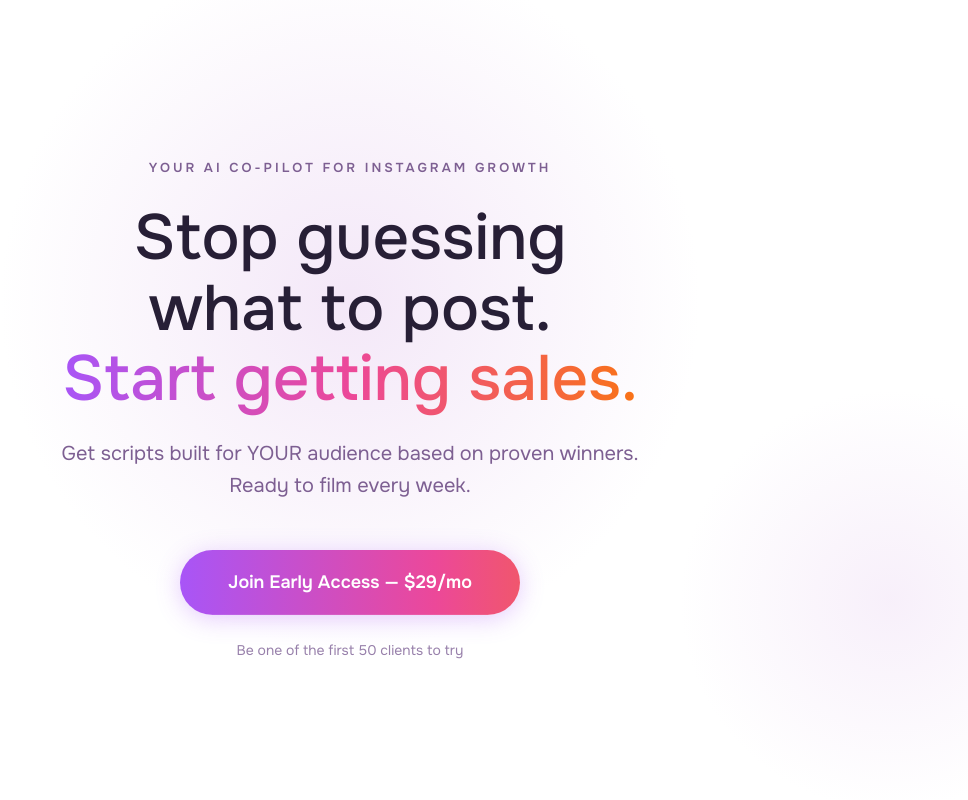
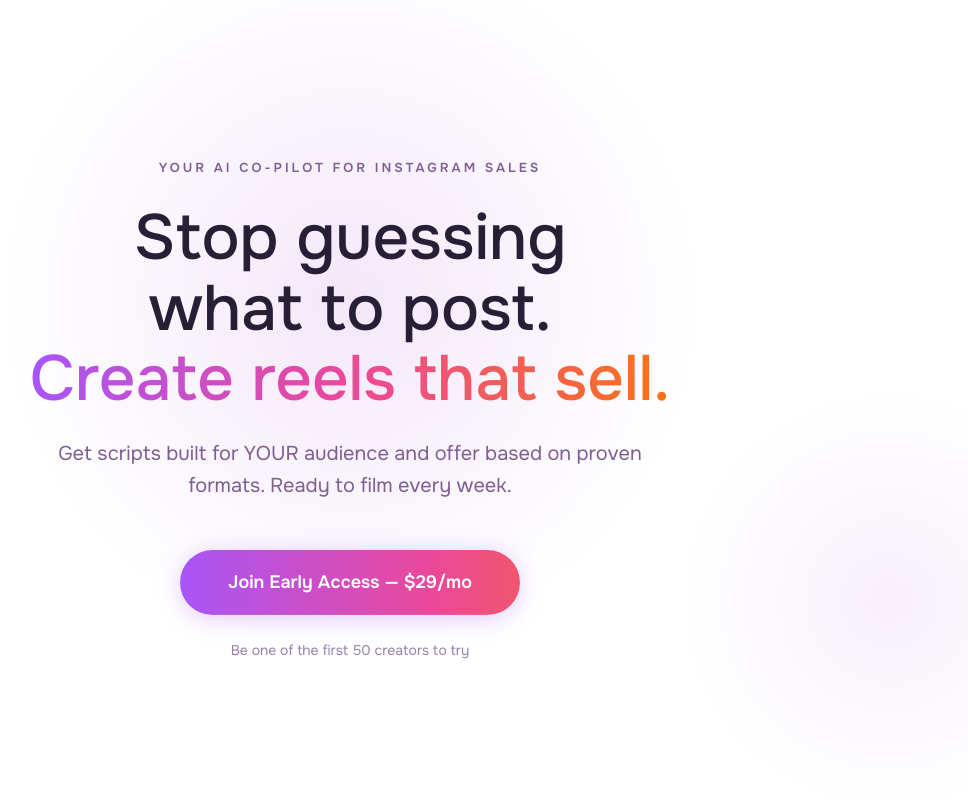
Before and after one commit to arseniypom/ai4creators-landingv3, a Next.js app: page / in a window 1280 px wide. Shown: the top 800 px of the page, without its empty margins (290-1258 px from the left). Built offline with nearby package versions, Linux system fonts and the light colour scheme.

Commit message:
Enhanced FAQ section with collapsible items and added a pricing note for clarity

```diff
--- a/app/globals.css
+++ b/app/globals.css
@@ -581,6 +581,18 @@ h1 {
     backdrop-filter: blur(8px);
 }
 
+.pricing-note {
+    text-align: center;
+    font-size: 14px;
+    color: var(--text-muted);
+    line-height: 1.6;
+    margin-bottom: 24px;
+}
+
+.pricing-note strong {
+    color: var(--text);
+}
+
 .price {
     font-size: 72px;
     font-weight: 700;
@@ -721,7 +733,7 @@ h1 {
 .guarantee {
     font-size: 14px;
     color: var(--text-light);
-    margin-top: 24px;
+    margin-top: 10px;
 }
 
 .transparency-note {
@@ -740,26 +752,7 @@ h1 {
    ================================ */
 .faq {
     padding: 100px 0 120px;
-    background: var(--bg);
-    position: relative;
-    overflow: hidden;
-}
-
-.faq::before {
-    content: '';
-    position: absolute;
-    top: -300px;
-    right: -200px;
-    width: 600px;
-    height: 600px;
-    background: radial-gradient(50% 50% at 50% 50%, #ecd8f3 0%, transparent 70%);
-    opacity: 0.35;
-    pointer-events: none;
-}
-
-.faq .container {
-    position: relative;
-    z-index: 1;
+    background: #ffffff;
 }
 
 .faq .section-title {
@@ -772,7 +765,7 @@ h1 {
 }
 
 .faq-item {
-    padding: 32px 0;
+    padding: 0;
     border-bottom: 1px solid var(--card-border);
 }
 
@@ -780,17 +773,59 @@ h1 {
     border-top: 1px solid var(--card-border);
 }
 
-.faq-item h3 {
+.faq-item summary {
     font-size: 18px;
     font-weight: 600;
-    margin-bottom: 12px;
     color: var(--text);
+    padding: 24px 0;
+    cursor: pointer;
+    list-style: none;
+    display: flex;
+    justify-content: space-between;
+    align-items: center;
+    gap: 16px;
+    transition: color 0.2s ease;
+}
+
+.faq-item summary::-webkit-details-marker {
+    display: none;
+}
+
+.faq-item summary::after {
+    content: '+';
+    font-size: 24px;
+    font-weight: 400;
+    color: var(--accent);
+    flex-shrink: 0;
+    transition: transform 0.3s ease;
+}
+
+.faq-item[open] summary::after {
+    transform: rotate(45deg);
+}
+
+.faq-item summary:hover {
+    color: var(--accent);
 }
 
 .faq-item p {
     color: var(--text-muted);
     font-size: 16px;
     line-height: 1.7;
+    padding-bottom: 24px;
+    margin: 0;
+    animation: faqFadeIn 0.3s ease-out;
+}
+
+@keyframes faqFadeIn {
+    from {
+        opacity: 0;
+        transform: translateY(-8px);
+    }
+    to {
+        opacity: 1;
+        transform: translateY(0);
+    }
 }
 
 /* ================================
--- a/app/page.tsx
+++ b/app/page.tsx
@@ -4,11 +4,11 @@ export default function Home() {
       {/* Hero */}
       <section className="hero">
         <div className="container">
-          <div className="eyebrow">Your AI co-pilot for Instagram growth</div>
-          <h1>Stop guessing<br />what to post.<br /><span className="gradient-text">Start getting sales.</span></h1>
-          <p className="hero-sub">Get scripts built for YOUR audience based on proven winners. Ready to film every week.</p>
+          <div className="eyebrow">Your AI co-pilot for Instagram sales</div>
+          <h1>Stop guessing<br />what to post.<br /><span className="gradient-text">Create reels that sell.</span></h1>
+          <p className="hero-sub">Get scripts built for YOUR audience and offer based on proven formats. Ready to film every week.</p>
           <a href="#pricing" className="cta-primary">Join Early Access — $29/mo</a>
-          <p className="trust-line">Be one of the first 50 clients to try</p>
+          <p className="trust-line">Be one of the first 50 creators to try</p>
         </div>
       </section>
 
@@ -150,9 +150,10 @@ export default function Home() {
               </div>
             </div>
 
+            <p className="pricing-note">We&apos;re building the automated platform. Until it&apos;s ready, you get <strong>personal service</strong> — everything delivered straight to your inbox. Early members get first access when we launch.</p>
+
             <a href="#" className="cta-primary">Join Early Access</a>
             <p className="guarantee">7-day money back guarantee</p>
-            <p className="transparency-note">You&apos;re getting personal service while we build the tool — that&apos;s the pilot advantage.</p>
           </div>
         </div>
       </section>
@@ -160,33 +161,33 @@ export default function Home() {
       {/* FAQ */}
       <section className="faq">
         <div className="container">
-          <div className="section-title">Questions</div>
+          <div className="section-title">FAQ</div>
 
           <div className="faq-list">
-            <div className="faq-item">
-              <h3>What if I hate being on camera?</h3>
+            <details className="faq-item">
+              <summary>What if I hate being on camera?</summary>
               <p>Every script works as voiceover, B-roll footage, or text carousel. You choose what fits your style.</p>
-            </div>
+            </details>
 
-            <div className="faq-item">
-              <h3>How is this different from AI tools or content templates?</h3>
+            <details className="faq-item">
+              <summary>How is this different from AI tools or content templates?</summary>
               <p>This isn&apos;t generic. We analyze YOUR niche and audience first, then create scripts based on proven content formats that already convert in your space.</p>
-            </div>
+            </details>
 
-            <div className="faq-item">
-              <h3>How personalized is this really?</h3>
+            <details className="faq-item">
+              <summary>How personalized is this really?</summary>
               <p>You fill out a detailed questionnaire about your niche, ideal client, and current positioning. Everything is built from that foundation — not copy-pasted templates.</p>
-            </div>
+            </details>
 
-            <div className="faq-item">
-              <h3>What if the content doesn&apos;t work for me?</h3>
+            <details className="faq-item">
+              <summary>What if the content doesn&apos;t work for me?</summary>
               <p>Cancel anytime. You keep the strategy report and all scripts. But if the content is built for your specific audience and based on proven formats, it works.</p>
-            </div>
+            </details>
 
-            <div className="faq-item">
-              <h3>What&apos;s &quot;early access&quot; mean?</h3>
+            <details className="faq-item">
+              <summary>What&apos;s &quot;early access&quot; mean?</summary>
               <p>We&apos;re in pilot phase — scripts are personally crafted, not fully automated yet. That means more hands-on attention for you while we refine the system. You get better results, we get feedback. Win-win.</p>
-            </div>
+            </details>
           </div>
         </div>
       </section>
```
